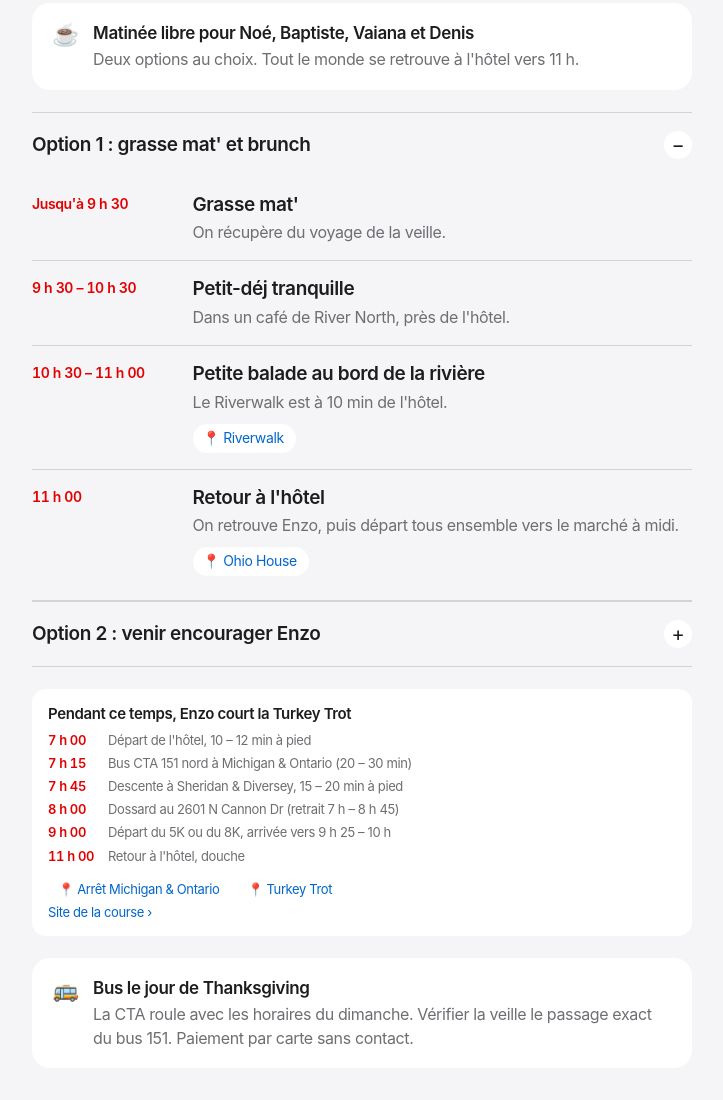
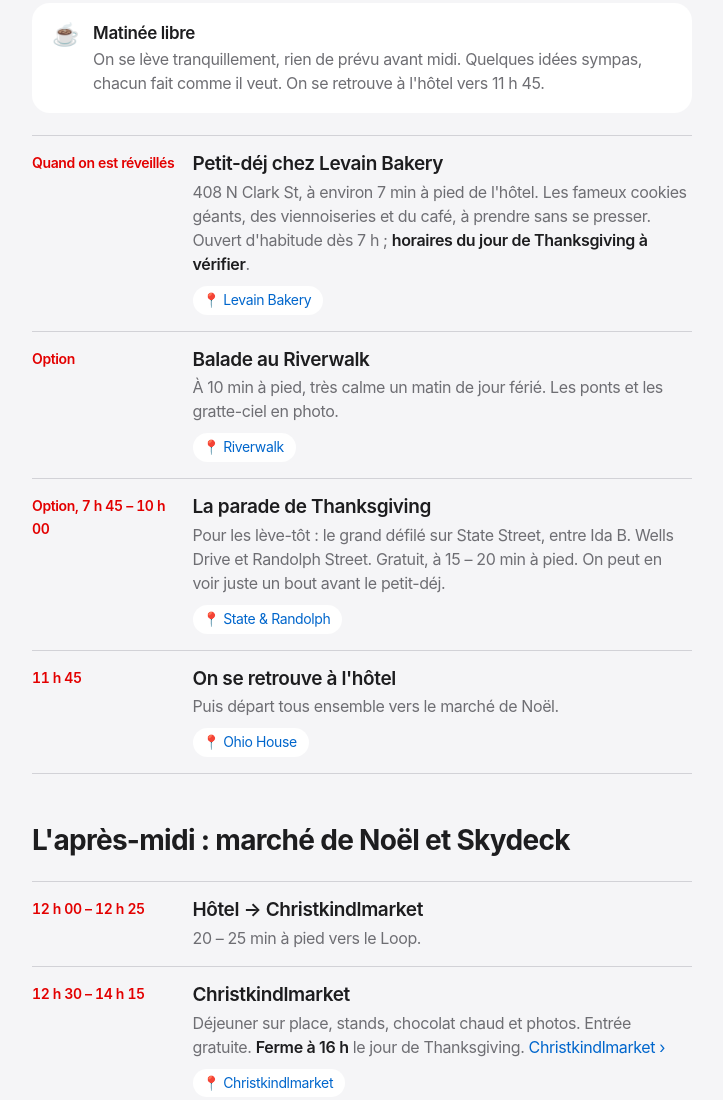
Before and after one commit to enzocherif/vacances_chicago, a plain HTML site: page index.html in a window 1280 px wide. Shown: the part 3631-4731 px from the top of the page, without its empty margins (278-1001 px from the left). Drawn offline with Linux system fonts and the light colour scheme.

Commit message:
Jeudi matin libre : plus de course, petit-déj chez Levain et petites options
Co-Authored-By: Claude Opus 5.5 <noreply@anthropic.com>
Claude-Session: https://claude.ai/code/session_011rEUkWfWFcShCXAR3YMkxA

```diff
--- a/index.html
+++ b/index.html
@@ -253,33 +253,13 @@ footer p { margin: 0 0 8px; }
     <div class="body">
       <dl class="stats"><div><dt>Marché</dt><dd>12 h 30</dd></div><div><dt>Skydeck</dt><dd>15 h 30</dd></div><div><dt>Dîner</dt><dd>18 h 00</dd></div></dl>
       <h3>Le matin</h3>
-      <div class="info"><span class="ico" aria-hidden="true">☕</span><div><b>Matinée libre pour Noé, Baptiste, Vaiana et Denis</b>Deux options au choix. Tout le monde se retrouve à l'hôtel vers 11 h.</div></div>
-      <details class="plan-b" open><summary>Option 1 : grasse mat' et brunch</summary>
+      <div class="info"><span class="ico" aria-hidden="true">☕</span><div><b>Matinée libre</b>On se lève tranquillement, rien de prévu avant midi. Quelques idées sympas, chacun fait comme il veut. On se retrouve à l'hôtel vers 11 h 45.</div></div>
       <ol class="timeline">
-        <li><time>Jusqu'à 9 h 30</time><div><b>Grasse mat'</b>On récupère du voyage de la veille.</div></li>
-        <li><time>9 h 30 – 10 h 30</time><div><b>Petit-déj tranquille</b>Dans un café de River North, près de l'hôtel.</div></li>
-        <li><time>10 h 30 – 11 h 00</time><div><b>Petite balade au bord de la rivière</b>Le Riverwalk est à 10 min de l'hôtel.<span class="maps"> <a class="map" href="https://www.google.com/maps/search/?api=1&amp;query=Chicago+Riverwalk%2C+Chicago%2C+IL" target="_blank" rel="noopener">📍 Riverwalk</a></span></div></li>
-        <li><time>11 h 00</time><div><b>Retour à l'hôtel</b>On retrouve Enzo, puis départ tous ensemble vers le marché à midi.<span class="maps"> <a class="map" href="https://www.google.com/maps/search/?api=1&amp;query=Ohio+House+Motel%2C+600+N+LaSalle+Dr%2C+Chicago%2C+IL+60654" target="_blank" rel="noopener">📍 Ohio House</a></span></div></li>
+        <li><time>Quand on est réveillés</time><div><b>Petit-déj chez Levain Bakery</b>408 N Clark St, à environ 7 min à pied de l'hôtel. Les fameux cookies géants, des viennoiseries et du café, à prendre sans se presser. Ouvert d'habitude dès 7 h ; <b style="display:inline">horaires du jour de Thanksgiving à vérifier</b>.<span class="maps"> <a class="map" href="https://www.google.com/maps/search/?api=1&amp;query=Levain+Bakery%2C+408+N+Clark+St%2C+Chicago%2C+IL+60654" target="_blank" rel="noopener">📍 Levain Bakery</a></span></div></li>
+        <li><time>Option</time><div><b>Balade au Riverwalk</b>À 10 min à pied, très calme un matin de jour férié. Les ponts et les gratte-ciel en photo.<span class="maps"> <a class="map" href="https://www.google.com/maps/search/?api=1&amp;query=Chicago+Riverwalk%2C+Chicago%2C+IL" target="_blank" rel="noopener">📍 Riverwalk</a></span></div></li>
+        <li><time>Option, 7 h 45 – 10 h 00</time><div><b>La parade de Thanksgiving</b>Pour les lève-tôt : le grand défilé sur State Street, entre Ida B. Wells Drive et Randolph Street. Gratuit, à 15 – 20 min à pied. On peut en voir juste un bout avant le petit-déj.<span class="maps"> <a class="map" href="https://www.google.com/maps/search/?api=1&amp;query=N+State+St+%26+W+Randolph+St%2C+Chicago%2C+IL" target="_blank" rel="noopener">📍 State & Randolph</a></span></div></li>
+        <li><time>11 h 45</time><div><b>On se retrouve à l'hôtel</b>Puis départ tous ensemble vers le marché de Noël.<span class="maps"> <a class="map" href="https://www.google.com/maps/search/?api=1&amp;query=Ohio+House+Motel%2C+600+N+LaSalle+Dr%2C+Chicago%2C+IL+60654" target="_blank" rel="noopener">📍 Ohio House</a></span></div></li>
       </ol>
-      </details>
-      <details class="plan-b"><summary>Option 2 : venir encourager Enzo</summary>
-      <ol class="timeline">
-        <li><time>8 h 00</time><div><b>Départ de l'hôtel</b>Une heure après Enzo : 10 – 12 min à pied jusqu'à l'arrêt Michigan & Ontario.<span class="maps"> <a class="map" href="https://www.google.com/maps/search/?api=1&amp;query=N+Michigan+Ave+%26+E+Ontario+St%2C+Chicago%2C+IL" target="_blank" rel="noopener">📍 Arrêt Michigan & Ontario</a></span></div></li>
-        <li><time>8 h 15</time><div><b>Bus CTA 151 direction nord</b>Descente à Sheridan & Diversey, puis 15 – 20 min à pied.<span class="maps"> <a class="map" href="https://www.google.com/maps/search/?api=1&amp;query=N+Sheridan+Rd+%26+W+Diversey+Pkwy%2C+Chicago%2C+IL" target="_blank" rel="noopener">📍 Sheridan & Diversey</a></span></div></li>
-        <li><time>9 h 00</time><div><b>Le départ, puis on se place à l'arrivée</b>Balade au bord du lac à Diversey Harbor pendant la course.<span class="maps"> <a class="map" href="https://www.google.com/maps/search/?api=1&amp;query=2601+N+Cannon+Dr%2C+Chicago%2C+IL" target="_blank" rel="noopener">📍 Turkey Trot</a></span></div></li>
-        <li><time>9 h 25 – 10 h 00</time><div><b>Arrivée d'Enzo</b>Photos et médaille, puis retour tous ensemble en bus.</div></li>
-        <li><time>11 h 00</time><div><b>Retour à l'hôtel</b><span class="maps"> <a class="map" href="https://www.google.com/maps/search/?api=1&amp;query=Ohio+House+Motel%2C+600+N+LaSalle+Dr%2C+Chicago%2C+IL+60654" target="_blank" rel="noopener">📍 Ohio House</a></span></div></li>
-      </ol>
-      </details>
-      <div class="mini"><b>Pendant ce temps, Enzo court la Turkey Trot</b><ol>
-        <li><time>7 h 00</time><span>Départ de l'hôtel, 10 – 12 min à pied</span></li>
-        <li><time>7 h 15</time><span>Bus CTA 151 nord à Michigan &amp; Ontario (20 – 30 min)</span></li>
-        <li><time>7 h 45</time><span>Descente à Sheridan &amp; Diversey, 15 – 20 min à pied</span></li>
-        <li><time>8 h 00</time><span>Dossard au 2601 N Cannon Dr (retrait 7 h – 8 h 45)</span></li>
-        <li><time>9 h 00</time><span>Départ du 5K ou du 8K, arrivée vers 9 h 25 – 10 h</span></li>
-        <li><time>11 h 00</time><span>Retour à l'hôtel, douche</span></li>
-      </ol><span class="maps"> <a class="map" href="https://www.google.com/maps/search/?api=1&amp;query=N+Michigan+Ave+%26+E+Ontario+St%2C+Chicago%2C+IL" target="_blank" rel="noopener">📍 Arrêt Michigan & Ontario</a> <a class="map" href="https://www.google.com/maps/search/?api=1&amp;query=2601+N+Cannon+Dr%2C+Chicago%2C+IL" target="_blank" rel="noopener">📍 Turkey Trot</a></span> <a class="ext" href="https://www.turkeytrotchicago.com" target="_blank" rel="noopener">Site de la course</a></div>
-      <div class="info"><span class="ico" aria-hidden="true">🚌</span><div><b>Bus le jour de Thanksgiving</b>La CTA roule avec les horaires du dimanche. Vérifier la veille le passage exact du bus 151. Paiement par carte sans contact.</div></div>
       <h3>L'après-midi : marché de Noël et Skydeck</h3>
       <ol class="timeline">
         <li><time>12 h 00 – 12 h 25</time><div><b>Hôtel → Christkindlmarket</b>20 – 25 min à pied vers le Loop.</div></li>
@@ -291,12 +271,12 @@ footer p { margin: 0 0 8px; }
       <h3>Le soir : dîner de Thanksgiving</h3>
       <ol class="timeline">
         <li><time>17 h 15 – 17 h 30</time><div><b>Skydeck → Roanoke</b>10 – 15 min à pied.</div></li>
-        <li><time>18 h 00 – 19 h 30</time><div><b>Dîner chez Roanoke</b>Table pour 5. Menu Thanksgiving en 3 services à <b style="display:inline">59 $ par personne</b> (dinde rôtie, farce aux champignons, légumes et dessert), taxes et pourboire en plus. Ouvert jusqu'à 20 h ce jeudi. Choisi plutôt que Volare car bien plus proche du Skydeck, pour éviter une longue marche après la course. <a class="ext" href="https://www.theroanokerestaurant.com/reservations" target="_blank" rel="noopener">Réserver chez Roanoke</a><span class="maps"> <a class="map" href="https://www.google.com/maps/search/?api=1&amp;query=Roanoke+Restaurant%2C+135+W+Madison+St%2C+Chicago%2C+IL+60603" target="_blank" rel="noopener">📍 Roanoke</a></span></div></li>
+        <li><time>18 h 00 – 19 h 30</time><div><b>Dîner chez Roanoke</b>Table pour 5. Menu Thanksgiving en 3 services à <b style="display:inline">59 $ par personne</b> (dinde rôtie, farce aux champignons, légumes et dessert), taxes et pourboire en plus. Ouvert jusqu'à 20 h ce jeudi. Choisi plutôt que Volare car bien plus proche du Skydeck. <a class="ext" href="https://www.theroanokerestaurant.com/reservations" target="_blank" rel="noopener">Réserver chez Roanoke</a><span class="maps"> <a class="map" href="https://www.google.com/maps/search/?api=1&amp;query=Roanoke+Restaurant%2C+135+W+Madison+St%2C+Chicago%2C+IL+60603" target="_blank" rel="noopener">📍 Roanoke</a></span></div></li>
         <li><time>À partir de 19 h 30</time><div><b>Soirée libre</b>On improvise : un bar, une balade, ou retour à l'hôtel si on est cuits. L'hôtel est à 20 – 25 min à pied.</div></li>
       </ol>
       <details class="plan-b"><summary>Récap des déplacements</summary>
-        <div class="table-wrap"><table class="dist"><tr><td>Hôtel → course (Enzo, + les autres en option 2)<br><span class="note">Marche + bus</span></td><td>45 – 60 min</td></tr><tr><td>Course → hôtel<br><span class="note">Marche + bus</span></td><td>45 – 60 min</td></tr><tr><td>Hôtel → Christkindlmarket<br><span class="note">À pied</span></td><td>20 – 25 min</td></tr><tr><td>Christkindlmarket → Skydeck<br><span class="note">À pied</span></td><td>15 – 20 min</td></tr><tr><td>Skydeck → Roanoke<br><span class="note">À pied</span></td><td>10 – 15 min</td></tr><tr><td>Roanoke → hôtel<br><span class="note">À pied</span></td><td>20 – 25 min</td></tr><tr class="total"><td>Marche en centre-ville</td><td>≈ 1 h 10 – 1 h 25</td></tr></table></div>
-        <p class="note">Hors visite du marché, et sans compter la marche liée à la course et le 5K ou 8K.</p>
+        <div class="table-wrap"><table class="dist"><tr><td>Hôtel → Christkindlmarket<br><span class="note">À pied</span></td><td>20 – 25 min</td></tr><tr><td>Christkindlmarket → Skydeck<br><span class="note">À pied</span></td><td>15 – 20 min</td></tr><tr><td>Skydeck → Roanoke<br><span class="note">À pied</span></td><td>10 – 15 min</td></tr><tr><td>Roanoke → hôtel<br><span class="note">À pied</span></td><td>20 – 25 min</td></tr><tr class="total"><td>Marche en centre-ville</td><td>≈ 1 h 10 – 1 h 25</td></tr></table></div>
+        <p class="note">Hors visite du marché et balades du matin.</p>
       </details>
       <div class="info"><span class="ico" aria-hidden="true">📌</span><div><b>À réserver</b>Skydeck à 15 h 30 et Roanoke vers 18 h. Ce sont les horaires visés, pas encore des places confirmées.</div></div>
     </div>
@@ -406,11 +386,11 @@ footer p { margin: 0 0 8px; }
 <section class="practical" id="infos"><div class="wrap">
   <h2>Infos pratiques</h2>
   <div class="grid">
-    <div class="card"><h3>À réserver maintenant</h3><ul class="checks"><li><label><input type="checkbox" data-k="r0"><span>Skydeck jeudi 26 novembre à 15 h 30</span></label></li><li><label><input type="checkbox" data-k="r1"><span>Art Institute vendredi 27 à 11 h</span></label></li><li><label><input type="checkbox" data-k="r2"><span>Croisière Shoreline vendredi 27 à 14 h 30 (si le créneau est confirmé)</span></label></li><li><label><input type="checkbox" data-k="r3"><span>Roanoke jeudi vers 18 h, table pour 5 (menu Thanksgiving 59 $)</span></label></li><li><label><input type="checkbox" data-k="r4"><span>Comparer les billets séparés avant d'acheter le C3 CityPASS</span></label></li><li><label><input type="checkbox" data-k="r5"><span>Confirmer le retrait du dossard jeudi matin</span></label></li><li><label><input type="checkbox" data-k="r6"><span>ZooLights vendredi 27 vers 18 h 30, 5 billets</span></label></li><li><label><input type="checkbox" data-k="r7"><span>Giordano's samedi 28 vers 13 h (facultatif)</span></label></li></ul><p class="note">Les cases cochées restent enregistrées sur ton téléphone uniquement.</p></div>
+    <div class="card"><h3>À réserver maintenant</h3><ul class="checks"><li><label><input type="checkbox" data-k="r0"><span>Skydeck jeudi 26 novembre à 15 h 30</span></label></li><li><label><input type="checkbox" data-k="r1"><span>Art Institute vendredi 27 à 11 h</span></label></li><li><label><input type="checkbox" data-k="r2"><span>Croisière Shoreline vendredi 27 à 14 h 30 (si le créneau est confirmé)</span></label></li><li><label><input type="checkbox" data-k="r3"><span>Roanoke jeudi vers 18 h, table pour 5 (menu Thanksgiving 59 $)</span></label></li><li><label><input type="checkbox" data-k="r4"><span>Comparer les billets séparés avant d'acheter le C3 CityPASS</span></label></li><li><label><input type="checkbox" data-k="r5"><span>ZooLights vendredi 27 vers 18 h 30, 5 billets</span></label></li><li><label><input type="checkbox" data-k="r6"><span>Giordano's samedi 28 vers 13 h (facultatif)</span></label></li></ul><p class="note">Les cases cochées restent enregistrées sur ton téléphone uniquement.</p></div>
     <div class="card"><h3>Chicago C3 CityPASS</h3><p class="price">109 $ <span class="note">/ personne</span></p><p>Skydeck + croisière Shoreline + Art Institute. 545 $ pour nous cinq.</p><p class="note">À comparer avec les billets séparés (≈ 103 $ minimum selon les créneaux). Il faut ensuite réserver le Skydeck et Shoreline après l'achat.</p><p><a class="ext" href="https://www.citypass.com/chicago" target="_blank" rel="noopener">Voir le C3 CityPASS</a></p></div>
     <div class="card"><h3>La bande</h3><p>Enzo, Noé, Baptiste, Vaiana et Denis.</p></div>
     <div class="card"><h3>Hôtel</h3><p><b>Ohio House Motel</b>, 600 N LaSalle Dr, Chicago, IL 60654. Du mercredi 25 au dimanche 29, check-out avant 11 h.</p><span class="maps"> <a class="map" href="https://www.google.com/maps/search/?api=1&amp;query=Ohio+House+Motel%2C+600+N+LaSalle+Dr%2C+Chicago%2C+IL+60654" target="_blank" rel="noopener">📍 Ohio House</a></span></div>
-    <div class="card"><h3>Se déplacer</h3><p>Presque tout se fait à pied. Pour les quelques bus (course du jeudi, ZooLights vendredi, retour de Navy Pier samedi), on paie directement avec une carte sans contact : pas besoin de pass CTA.</p></div>
+    <div class="card"><h3>Se déplacer</h3><p>Presque tout se fait à pied. Pour les quelques bus (ZooLights vendredi, retour de Navy Pier samedi), on paie directement avec une carte sans contact : pas besoin de pass CTA.</p></div>
     <div class="card"><h3>Numéros utiles</h3><p>Urgences aux États-Unis : <b>911</b>.</p></div>
     <div class="card"><h3>Décalage horaire</h3><p>Chicago a 1 h de moins que Pittsburgh et 7 h de moins que la France.</p></div>
   </div>
```
